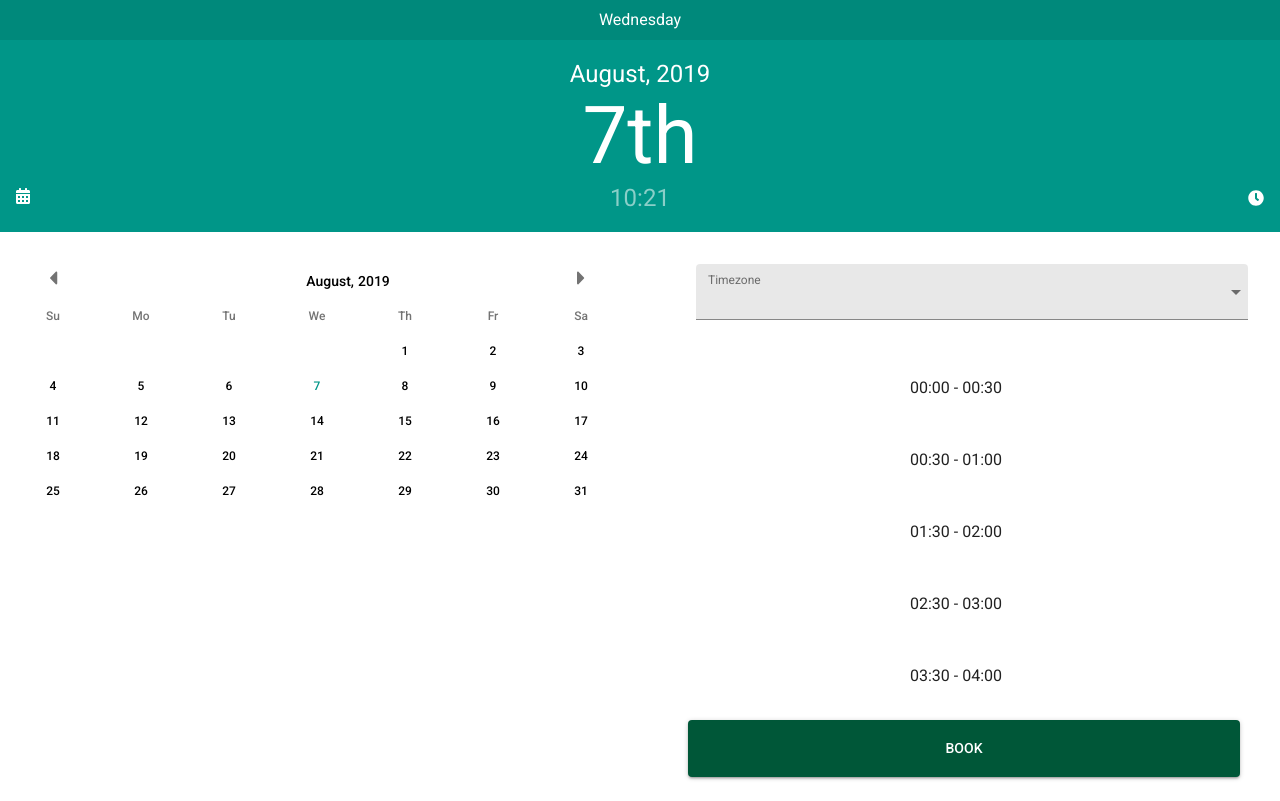
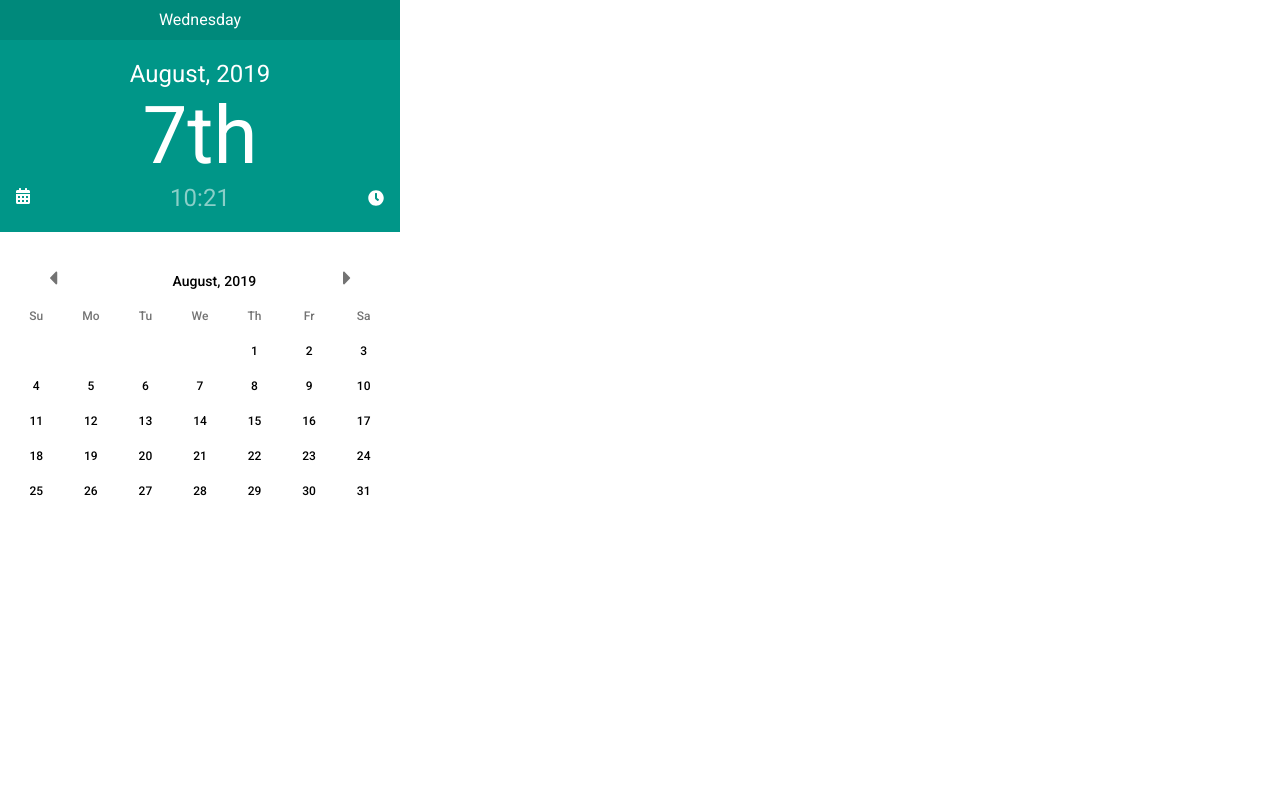
Before and after one commit to wendy-hopla/hopla-calendar-test, a React (Create React App) app: page / in a window 1280 px wide. Built offline with nearby package versions, Linux system fonts and the light colour scheme.

Commit message:
fix widget width and update widget, also updated material theme and other components

```diff
--- a/package.json
+++ b/package.json
@@ -7,8 +7,9 @@
     "@fortawesome/free-brands-svg-icons": "^5.8.1",
     "@fortawesome/free-solid-svg-icons": "^5.8.1",
     "@fortawesome/react-fontawesome": "^0.1.4",
-    "@material-ui/core": "^3.9.3",
+    "@material-ui/core": "^4.3.1",
     "bootstrap": "^4.3.1",
+    "jss-vendor-prefixer": "^8.0.1",
     "moment": "^2.24.0",
     "moment-range": "^4.0.2",
     "moment-timezone": "^0.5.25",
@@ -17,7 +18,8 @@
     "react-custom-scrollbars": "^4.2.1",
     "react-dom": "^16.8.6",
     "react-scripts": "3.0.0",
-    "react-scrollbar": "^0.5.6"
+    "react-scrollbar": "^0.5.6",
+    "react-window": "^1.8.5"
   },
   "scripts": {
     "start": "react-scripts start",
--- a/src/component/calendar/Calendar.jsx
+++ b/src/component/calendar/Calendar.jsx
@@ -1,5 +1,5 @@
 import React, { Component } from 'react';
-import ReactDOM from 'react-dom';
+// import ReactDOM from 'react-dom';
 import moment from 'moment';
 import momentTZ from 'moment-timezone';
 import "./calendar.css";
@@ -15,6 +15,7 @@ import List from '@material-ui/core/List';
 import ListItem from '@material-ui/core/ListItem';
 import ListItemText from '@material-ui/core/ListItemText';
 import Button from '@material-ui/core/Button';
+import { FixedSizeList } from 'react-window';
 
 // import { range } from "moment-range";
 
@@ -81,14 +82,6 @@ class Calendar extends Component {
     renderShowCurrentHour() {
         return this.state.dateObject.format("HH:mm");
     }
-
-    // render() {
-    //     return (
-    //         <React.Fragment>
-
-    //         </React.Fragment>
-    //     );
-    // }
 
     daysInMonth = () => {
         return this.state.dateObject.daysInMonth();
@@ -170,7 +163,7 @@ class Calendar extends Component {
         let cells = [];
 
         months.forEach((row, i) => {
-          if (i % 3 !== 0 || i == 0) {
+          if (i % 3 !== 0 || i === 0) {
             cells.push(row);
           } else {
             rows.push(cells);
@@ -203,7 +196,7 @@ class Calendar extends Component {
 
       onPrev = () => {
         let curr = "";
-        if (this.state.showMonthTable == true) {
+        if (this.state.showMonthTable === true) {
           curr = "year";
         } else {
           curr = "month";
@@ -214,7 +207,7 @@ class Calendar extends Component {
       };
       onNext = () => {
         let curr = "";
-        if (this.state.showMonthTable == true) {
+        if (this.state.showMonthTable === true) {
           curr = "year";
         } else {
           curr = "month";
@@ -231,7 +224,6 @@ class Calendar extends Component {
           dateObject: dateObject,
           showMonthTable: !this.state.showMonthTable,
           showYearNav: !this.state.showYearNav,
-          showMonthTable: !this.state.showMonthTable
         });
       };
       onYearChange = e => {
@@ -240,8 +232,8 @@ class Calendar extends Component {
       getDates(startDate, stopDate) {
         var dateArray = [];
         var currentDate = moment(startDate);
-        var stopDate = moment(stopDate);
-        while (currentDate <= stopDate) {
+        var stopDates = moment(stopDate);
+        while (currentDate <= stopDates) {
           dateArray.push(moment(currentDate).format("YYYY"));
           currentDate = moment(currentDate).add(1, "year");
         }
@@ -273,7 +265,7 @@ class Calendar extends Component {
         let cells = [];
 
         months.forEach((row, i) => {
-          if (i % 3 !== 0 || i == 0) {
+          if (i % 3 !== 0 || i === 0) {
             cells.push(row);
           } else {
             rows.push(cells);
@@ -332,7 +324,7 @@ class Calendar extends Component {
         }
         let daysInMonth = [];
         for (let d = 1; d <= this.daysInMonth(); d++) {
-          let currentDay = d == this.currentDay() ? "today" : "";
+          let currentDay = d === this.currentDay() ? "today" : "";
           /*let selectedClass = (d == this.state.selectedDay ? " selected-day " : "") */
           daysInMonth.push(
             <td key={d} className={`calendar-day ${currentDay}`}>
@@ -446,7 +438,7 @@ class Calendar extends Component {
                       )}
                   </div>
                   </Col>
-                        <Col>
+                  {/* <Col>
                   <div className="col filter-column">
                   <FormControl variant="filled" className={classes.formControl}>
                   <InputLabel>Timezone</InputLabel>
@@ -464,7 +456,7 @@ class Calendar extends Component {
                     BOOK
                   </Button>
                   </div>
-                        </Col>
+                  </Col> */}
               </Row>
           </section>
         );
@@ -473,6 +465,7 @@ class Calendar extends Component {
 
 Calendar.propTypes = {
   classes: PropTypes.object.isRequired,
+  style: PropTypes.object.isRequired,
 };
 
 export default withStyles(styles) (Calendar);
--- a/src/component/calendar/calendar.css
+++ b/src/component/calendar/calendar.css
@@ -41,6 +41,8 @@ body{
   color: rgba(255, 255, 255, .54);
 }
 .body-section{
+  width:400px;
+  text-align: center;
   overflow: hidden;
 }
 .calendar-icon{
@@ -52,8 +54,8 @@ body{
   margin-top: 7px;
 }
 .calendar-column{
-  margin-top: 8px;
-  padding: 24px 24px 24px 37px;
+  margin-top: 16px;
+  /* padding: 24px 24px 24px 37px; */
 }
 .filter-column{
   display: block;
@@ -76,18 +78,27 @@ body{
 .hour::-webkit-scrollbar {
   display: none;
 }
-.hour-row{
+/* .hour-row{
   padding: 24px !important;
-}
+} */
 .hour-item{
   text-align: center;
 }
-.hour-row :hover{
+li.hour-row{
+  padding: 24px !important;
+}
+li.hour-row :hover{
   cursor:pointer;
   background-color:#EBEBEB;
   color: #000;
   font-weight: 500;
 }
+/* .hour-row :hover{
+  cursor:pointer;
+  background-color:#EBEBEB;
+  color: #000;
+  font-weight: 500;
+} */
 .button-primary{
   padding: 16px !important;
   width: 100%;
@@ -421,7 +432,7 @@ body{
     display: none;
   }
   .tail-datetime-calendar {
-  width: 93vw;
+  width: 100%;
   height: auto;
   padding: 0;
   display: block;
@@ -463,7 +474,7 @@ body{
 @media(min-width: 1024px){
   .tail-datetime-calendar .calendar-date table tbody tr > *::after {
     top: 3px;
-    left: 21px !important;
+    left: 13px !important;
     width: 29px;
     height: 29px;
     content: "";
@@ -476,10 +487,10 @@ body{
     -webkit-border-radius: 50%;
   }
   .tail-datetime-calendar .calendar-navi span.button-next {
-    padding-right: 29px !important;
+    padding-right: 0;
   }
   .tail-datetime-calendar .calendar-navi span.button-prev {
-    padding-left: 29px !important;
+    padding-left: 0;
   }
 }
 @media(min-width: 1280px){
--- a/src/index.js
+++ b/src/index.js
@@ -8,8 +8,10 @@ import Calendar from './component/calendar/Calendar'
 
 function App() {
   return (
-    <div className="Calendar">
-      <Calendar />
+    <div className="calendar-container">
+      <div className="Calendar">
+        <Calendar />
+    </div>
     </div>
   );
 }
```
Also changed, not shown: src/component/calendar/CalendarStep.jsx (added), 1 other file (tests, documents, lock files or other folders). Lines whose indentation alone changed are shown as unchanged.
